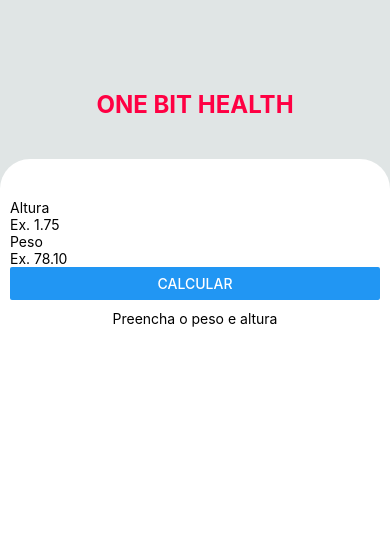
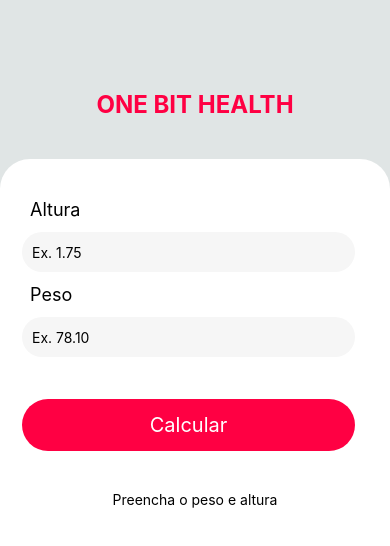
Before and after one commit to DevEddi/one_bit_health_curso_react_native, a React Native app: screen / in a window 390 px wide. Shown: the top 546 px of the page. Built offline with nearby package versions, Linux system fonts and the light colour scheme.

Commit message:
fim da aula 3 parte 2

```diff
--- a/src/components/Form/index.js
+++ b/src/components/Form/index.js
@@ -1,5 +1,5 @@
 import React, { useState } from 'react';
-import { Text, TextInput, View, Button } from 'react-native';
+import { Text, TextInput, View, TouchableOpacity } from 'react-native';
 import ResultImc from './ResultImc/';
 import styles from './style'
 
@@ -33,22 +33,32 @@
   return (
     <View style={styles.formContext}>
       <View style={styles.form}>
-      <Text>Altura</Text>
+      <Text style={styles.formLabel}>Altura</Text>
       <TextInput
         onChangeText={setHeight}
         value={height}
         placeholder='Ex. 1.75'
         keyboardType = 'numeric'
+        style={styles.input}
       />
-      <Text>Peso</Text>
+      <Text style={styles.formLabel}>Peso</Text>
       <TextInput
         onChangeText={setWeight}
         value={weight}
         placeholder='Ex. 78.10'
         keyboardType = 'numeric'
+        style={styles.input}
 
       />
-      <Button onPress={() => validationImc()} title={textButton}/>
+      <TouchableOpacity
+        onPress={() => {
+          validationImc()
+        }}
+        style={styles.buttonCalculator}
+      >
+        <Text style={styles.textButtonCalculator}>{textButton}</Text>
+
+      </TouchableOpacity>
       </View>
       <ResultImc  messageResultImc={messageImc} resultImc={imc}/>
     </View>
--- a/src/components/Form/style.js
+++ b/src/components/Form/style.js
@@ -16,6 +16,34 @@
     height: 'auto',
     marginTop: 30,
     padding: 10,
+    },
+    formLabel:{
+        color:'#000000',
+        fontSize:18,
+        paddingLeft:20,
+    },
+    input:{
+        width:'90%',
+        borderRadius: 50,
+        backgroundColor:'#f6f6f6',
+        height: 40,
+        margin: 12,
+        paddingLeft: 10,
+    },
+    buttonCalculator:{
+        borderRadius: 50,
+        alignItems: 'center',
+        justifyContent:"center",
+        width:'90%',
+        backgroundColor:'#ff0043',
+        paddingTop: 14,
+        paddingBottom: 14,
+        marginLeft: 12,
+        margin:30
+    },
+    textButtonCalculator:{
+        fontSize:20,
+        color:'#ffffff',
 
     }
 
```
